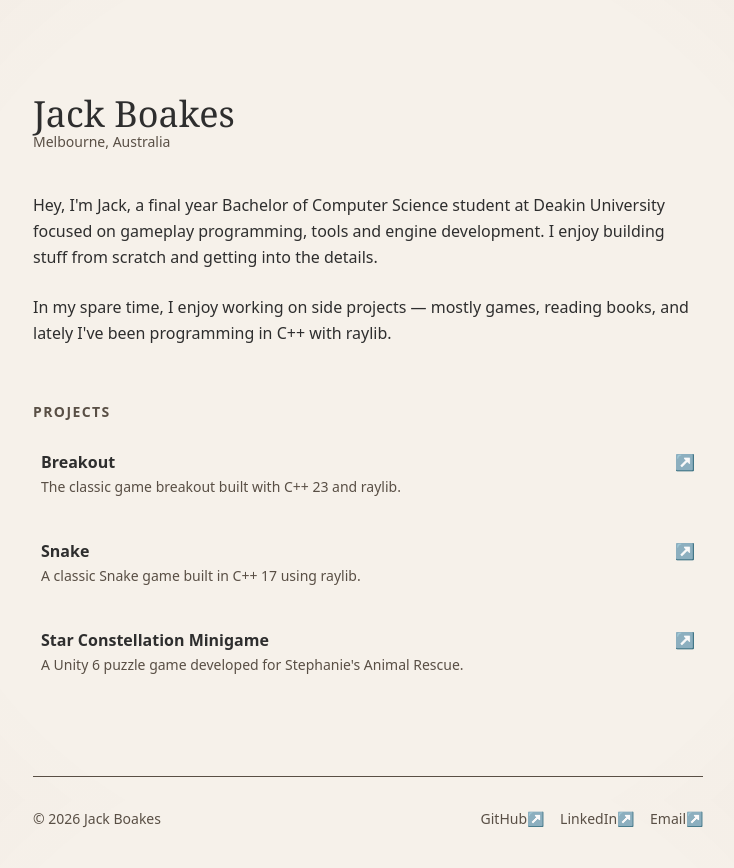
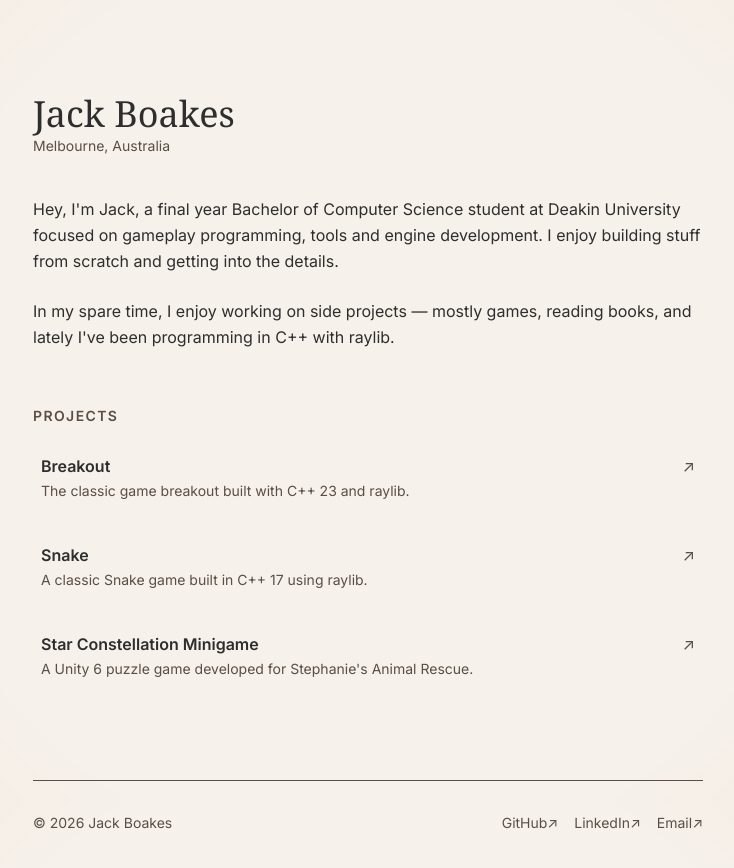
Before and after one commit to jackboakes/dev-portfolio, a SvelteKit app: page / in a window 1280 px wide. Shown: the top 868 px of the page, without its empty margins (272-1006 px from the left). Built offline with nearby package versions, Linux system fonts and the light colour scheme.

Commit message:
Change font to inter

```diff
--- a/src/app.css
+++ b/src/app.css
@@ -1,4 +1,4 @@
-@import url('https://fonts.googleapis.com/css2?family=Shippori+Mincho:wght@500;600;800&display=swap');
+@import url('https://fonts.googleapis.com/css2?family=Inter:wght@300;400;500;600;700&family=Shippori+Mincho:wght@500;600;800&display=swap');
 @import 'tailwindcss';
 
 @theme {
@@ -7,12 +7,12 @@
 	--color-text-muted: hsl(30, 13%, 31%);
 	--color-accent: hsl(7.6, 73.3%, 29.3%);
 	--font-heading: 'Shippori Mincho', serif;
-	--font-body: -apple-system, BlinkMacSystemFont, 'Segoe UI', Roboto, Helvetica, Arial, sans-serif;
+	--font-sans: 'Inter', -apple-system, BlinkMacSystemFont, 'Segoe UI', Roboto, Helvetica, Arial, sans-serif;
 	--spacing-content: 750px;
 }
 
 body {
-	font-family: var(--font-body);
+	font-family: var(--font-sans);
 	@apply bg-main-bg text-text-body antialiased;
 }
 
--- a/src/routes/+layout.svelte
+++ b/src/routes/+layout.svelte
@@ -5,7 +5,7 @@
 <div class="mx-auto mt-14 max-w-content p-5 font-sans text-text-body md:p-10">
 	<header class="mb-10">
 		<div class="identity">
-			<h1 class="tracking-none font-serif text-4xl leading-none font-medium">
+			<h1 class="tracking-none font-serif text-4xl leading-none font-medium mb-1">
 				<a href="/" class="transition-colors hover:text-accent">Jack Boakes</a>
 			</h1>
 			<p class="text-sm text-text-muted">Melbourne, Australia</p>
```
Also changed, not shown: 1 other file (tests, documents, lock files or other folders).
